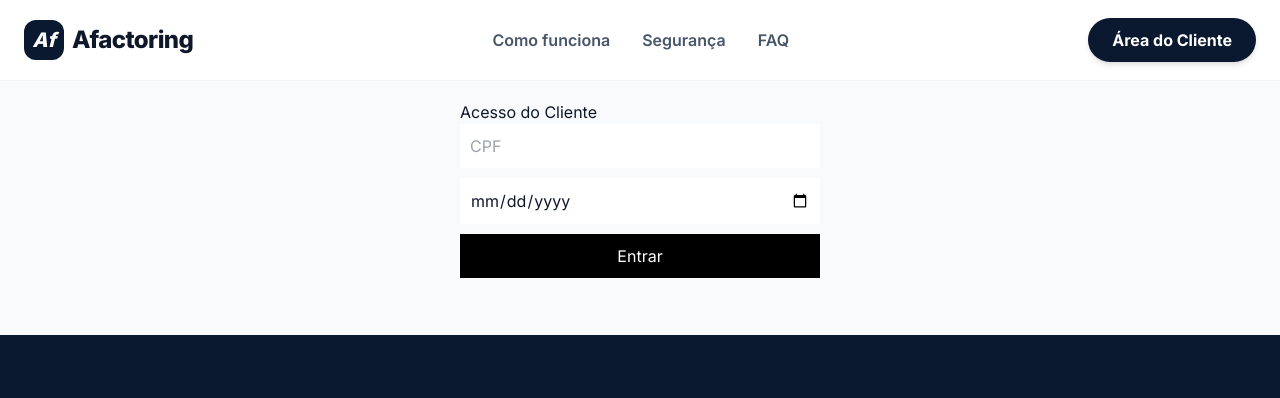
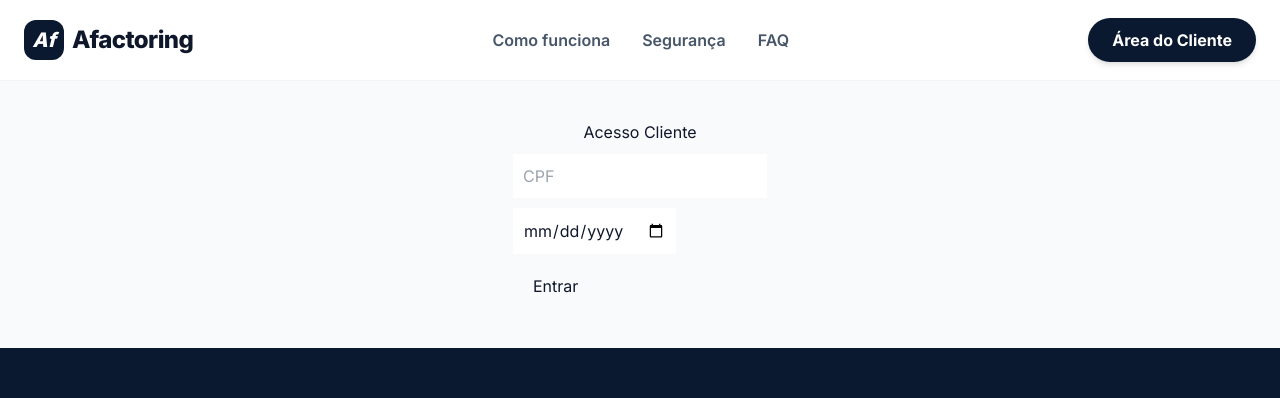
Before and after one commit to acrjusredes-wq/bomdinheiro, a React (Vite) app: page / in a window 1280 px wide. Both pictures are taken after a click on the button "Área do Cliente". Shown: the top 398 px of the page. Built offline with nearby package versions, Linux system fonts and the light colour scheme; no server answers.

Commit message:
Update ClientArea.tsx

```diff
--- a/components/ClientArea.tsx
+++ b/components/ClientArea.tsx
@@ -11,29 +11,27 @@ const ClientArea: React.FC = () => {
   const [loading, setLoading] = useState(false);
   const [error, setError] = useState('');
   const [loginData, setLoginData] = useState({ cpf: '', birthDate: '' });
-  const [userProposals, setUserProposals] = useState<any[]>([]);
+  const [propostas, setPropostas] = useState<any[]>([]);
 
   const handleLogin = async (e: React.FormEvent) => {
     e.preventDefault();
+    setLoading(true);
     setError('');
-    setLoading(true);
     try {
-      const cleanInputCpf = loginData.cpf.replace(/\D/g, '');
       const { data, error: dbError } = await supabase
         .from('propostas')
         .select('*')
-        .eq('cpf', cleanInputCpf)
+        .eq('cpf', loginData.cpf.replace(/\D/g, ''))
         .eq('data_nascimento', loginData.birthDate);
 
-      if (dbError) throw dbError;
-      if (data && data.length > 0) {
-        setUserProposals(data);
+      if (dbError || !data || data.length === 0) {
+        setError('Dados não encontrados.');
+      } else {
+        setPropostas(data);
         setIsLogged(true);
-      } else {
-        setError('Nenhuma proposta encontrada.');
       }
     } catch (err) {
-      setError('Erro ao acessar o sistema.');
+      setError('Erro de conexão.');
     } finally {
       setLoading(false);
     }
@@ -41,24 +39,12 @@ const ClientArea: React.FC = () => {
 
   if (!isLogged) {
     return (
-      <div style={{ padding: '20px', maxWidth: '400px', margin: 'auto' }}>
-        <h2>Acesso do Cliente</h2>
-        <form onSubmit={handleLogin}>
-          <input
-            placeholder="CPF"
-            style={{ display: 'block', width: '100%', marginBottom: '10px', padding: '10px' }}
-            value={loginData.cpf}
-            onChange={e => setLoginData({...loginData, cpf: e.target.value})}
-          />
-          <input
-            type="date"
-            style={{ display: 'block', width: '100%', marginBottom: '10px', padding: '10px' }}
-            value={loginData.birthDate}
-            onChange={e => setLoginData({...loginData, birthDate: e.target.value})}
-          />
-          <button type="submit" disabled={loading} style={{ width: '100%', padding: '10px', backgroundColor: 'black', color: 'white' }}>
-            {loading ? 'Entrando...' : 'Entrar'}
-          </button>
+      <div style={{ padding: '40px', textAlign: 'center' }}>
+        <h2>Acesso Cliente</h2>
+        <form onSubmit={handleLogin} style={{ display: 'inline-block', textAlign: 'left' }}>
+          <input placeholder="CPF" style={{ display: 'block', margin: '10px 0', padding: '10px' }} value={loginData.cpf} onChange={e => setLoginData({...loginData, cpf: e.target.value})} />
+          <input type="date" style={{ display: 'block', margin: '10px 0', padding: '10px' }} value={loginData.birthDate} onChange={e => setLoginData({...loginData, birthDate: e.target.value})} />
+          <button type="submit" disabled={loading} style={{ padding: '10px 20px' }}>{loading ? 'Entrando...' : 'Entrar'}</button>
           {error && <p style={{ color: 'red' }}>{error}</p>}
         </form>
       </div>
@@ -66,15 +52,15 @@ const ClientArea: React.FC = () => {
   }
 
   return (
-    <div style={{ padding: '20px', maxWidth: '600px', margin: 'auto' }}>
-      <h1>Olá, {userProposals[0].nome_completo}</h1>
-      <div style={{ border: '1px solid #ccc', padding: '15px', borderRadius: '10px' }}>
-        <p><strong>Status:</strong> {userProposals[0].status}</p>
-        <p><strong>Valor:</strong> R$ {userProposals[0].valor_solicitado}</p>
+    <div style={{ padding: '40px' }}>
+      <h1>Bem-vindo, {propostas[0].nome_completo}</h1>
+      <div style={{ border: '1px solid #ddd', padding: '20px', borderRadius: '8px' }}>
+        <p><strong>Status:</strong> {propostas[0].status}</p>
+        <p><strong>Valor:</strong> R$ {propostas[0].valor_solicitado}</p>
         <hr />
-        <h4>Sua Confissão de Dívida:</h4>
-        <div style={{ whiteSpace: 'pre-wrap', fontSize: '12px', background: '#f9f9f9', padding: '10px' }}>
-          {userProposals[0].confissao_texto || 'Aguardando processamento...'}
+        <p><strong>Confissão de Dívida:</strong></p>
+        <div style={{ whiteSpace: 'pre-wrap', background: '#f5f5f5', padding: '15px' }}>
+          {propostas[0].confissao_texto || 'Documento em geração...'}
         </div>
       </div>
       <button onClick={() => setIsLogged(false)} style={{ marginTop: '20px' }}>Sair</button>
```
